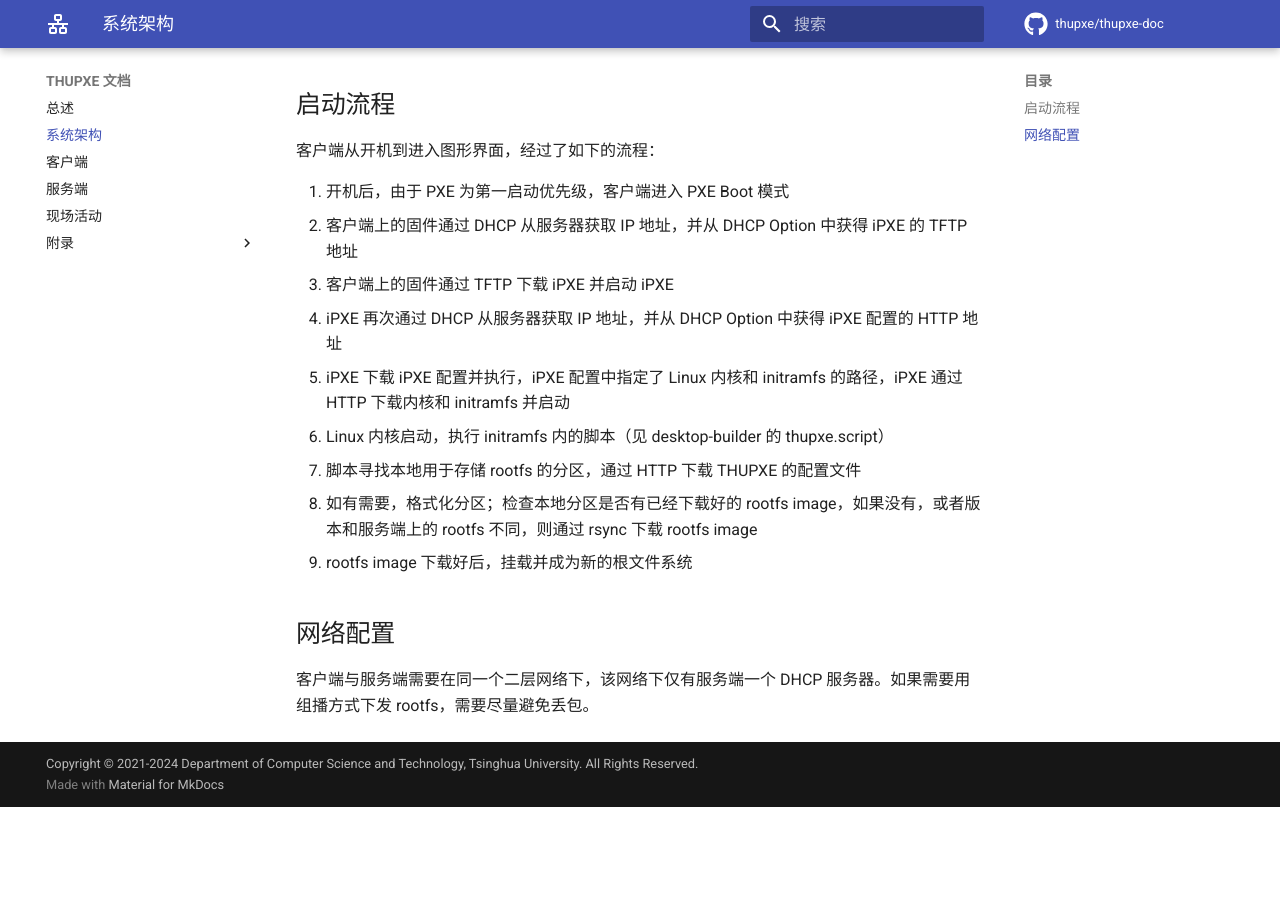
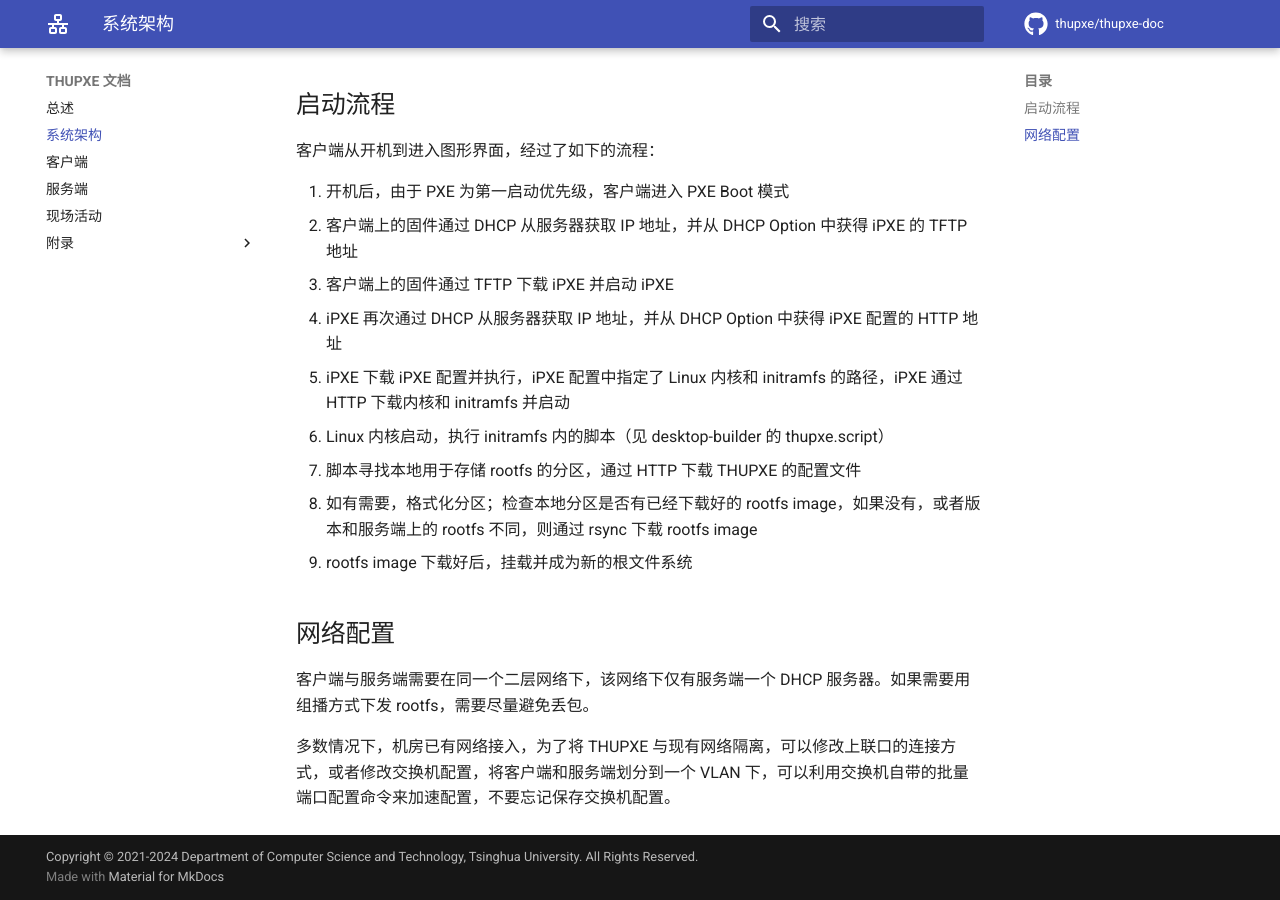
Before and after one commit to thupxe/thupxe-doc, an MkDocs documentation site: the page built from docs/architecture.md, in a window 1280 px wide and 900 px high, scrolled down 512 px. Built offline with MkDocs 1.6.1 and Material for MkDocs 9.7.7, drawn with Linux system fonts in a browser that asks for light colours; comment, search, counter and statistics services are not loaded; before the commit the page ends 1319 px from its top, so only the background shows below that.

Commit message:
Add switch config description

```diff
--- a/docs/architecture.md
+++ b/docs/architecture.md
@@ -28,3 +28,5 @@ THUPXE 包括如下组件：
 ## 网络配置
 
 客户端与服务端需要在同一个二层网络下，该网络下仅有服务端一个 DHCP 服务器。如果需要用组播方式下发 rootfs，需要尽量避免丢包。
+
+多数情况下，机房已有网络接入，为了将 THUPXE 与现有网络隔离，可以修改上联口的连接方式，或者修改交换机配置，将客户端和服务端划分到一个 VLAN 下，可以利用交换机自带的批量端口配置命令来加速配置，不要忘记保存交换机配置。
```
